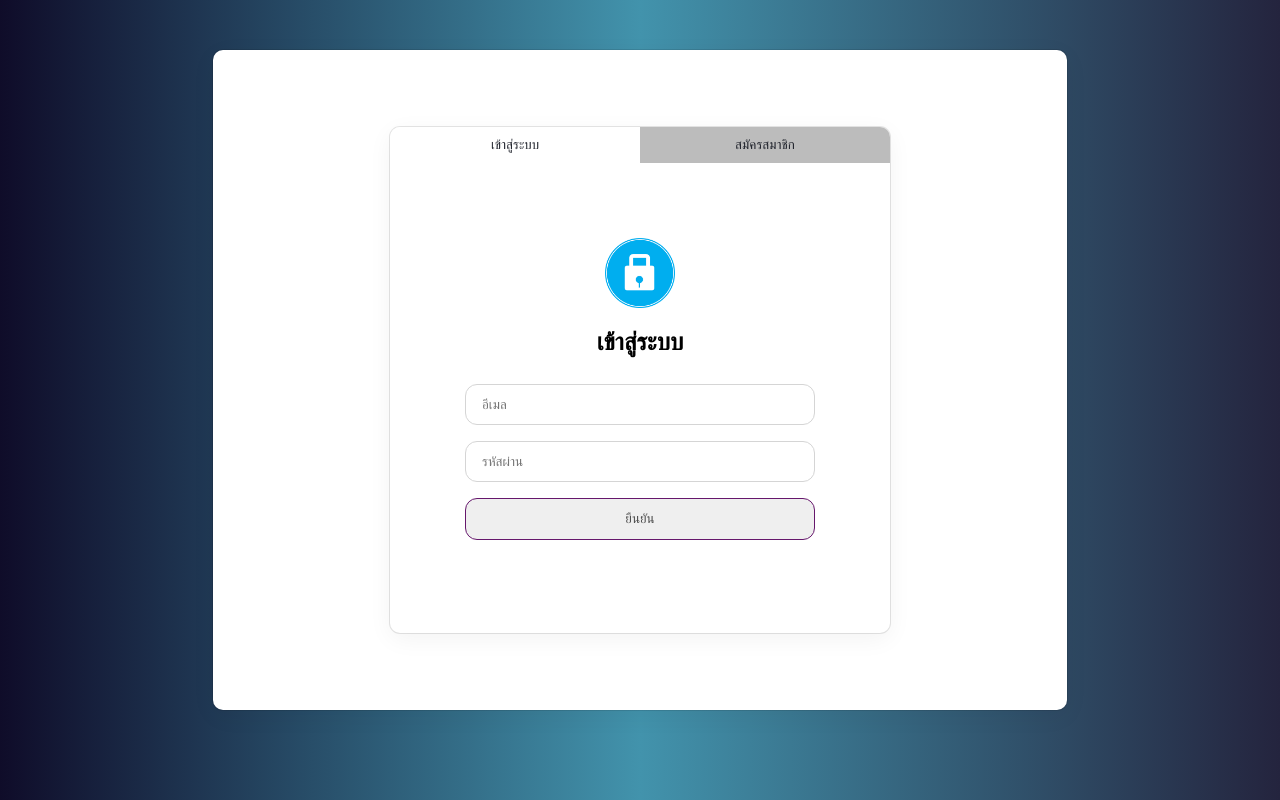
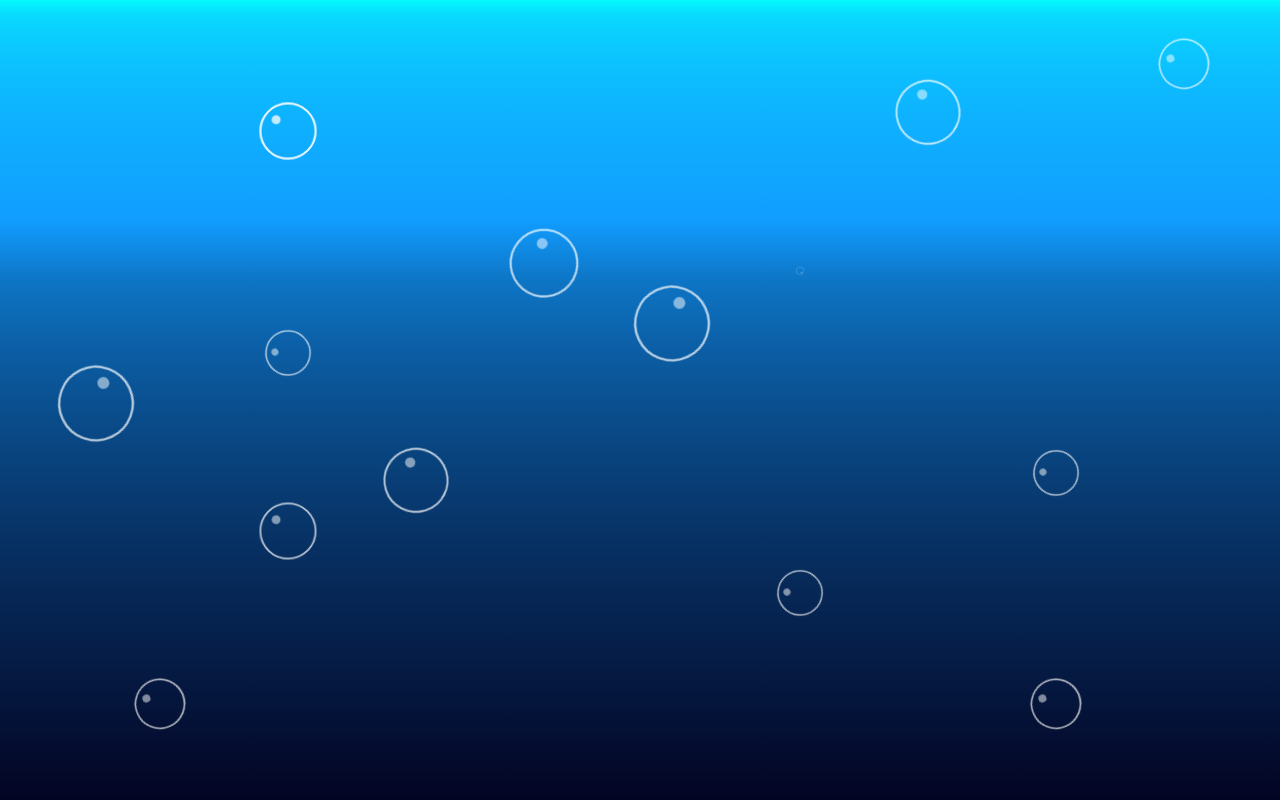
Before and after one commit to hipposama/website-todo, a React (Create React App) app: page / in a window 1280 px wide. Built offline with nearby package versions, Linux system fonts and the light colour scheme; a web font is replaced by a local one.

Commit message:
buble animation

```diff
--- a/src/App.js
+++ b/src/App.js
@@ -32,6 +32,7 @@
   const sortedTasks = tasks?.sort((a, b) => new Date(a.date) - new Date(b.date));
 
   return (
+    <body>
     <div className="app">
       {!authToken && <Auth/>}
       {authToken &&
@@ -42,6 +43,25 @@
         <ListItem key={task.id} task={task} getData={getData} />))}
         </>}
     </div>
+    <div class="wrapper">
+      <div><span class="dot"></span></div>
+      <div><span class="dot"></span></div>
+      <div><span class="dot"></span></div>
+      <div><span class="dot"></span></div>
+      <div><span class="dot"></span></div>
+      <div><span class="dot"></span></div>
+      <div><span class="dot"></span></div>
+      <div><span class="dot"></span></div>
+      <div><span class="dot"></span></div>
+      <div><span class="dot"></span></div>
+      <div><span class="dot"></span></div>
+      <div><span class="dot"></span></div>
+      <div><span class="dot"></span></div>
+      <div><span class="dot"></span></div>
+      <div><span class="dot"></span></div>
+    </div>
+  </body>
+
   );
 };
 
--- a/src/index.css
+++ b/src/index.css
@@ -268,3 +268,125 @@
     display: block;
     margin: 0 auto;
 }
+
+.wrapper {
+    height: 100%;
+    width: 100%;
+    background: linear-gradient(180deg, #04fafd, 5%, #119dff, 50%, #030423);
+    position: absolute;
+  }
+  .wrapper h1 {
+    top: 50%;
+    left: 50%;
+    transform: translate(-50%, -50%);
+    position: absolute;
+    font-family: sans-serif;
+    letter-spacing: 1px;
+    word-spacing: 2px;
+    color: #fff;
+    font-size: 40px;
+    font-weight: 888;
+    text-transform: uppercase;
+  }
+  .wrapper div {
+    height: 60px;
+    width: 60px;
+    border: 2px solid rgba(255, 255, 255, 0.7);
+    border-radius: 50px;
+    position: absolute;
+    top: 10%;
+    left: 10%;
+    animation: 4s linear infinite;
+  }
+  div .dot {
+    height: 10px;
+    width: 10px;
+    border-radius: 50px;
+    background: rgba(255, 255, 255, 0.5);
+    position: absolute;
+    top: 20%;
+    right: 20%;
+  }
+  .wrapper div:nth-child(1) {
+    top: 20%;
+    left: 20%;
+    animation: animate 8s linear infinite;
+  }
+  .wrapper div:nth-child(2) {
+    top: 60%;
+    left: 80%;
+    animation: animate 10s linear infinite;
+  }
+  .wrapper div:nth-child(3) {
+    top: 40%;
+    left: 40%;
+    animation: animate 3s linear infinite;
+  }
+  .wrapper div:nth-child(4) {
+    top: 66%;
+    left: 30%;
+    animation: animate 7s linear infinite;
+  }
+  .wrapper div:nth-child(5) {
+    top: 90%;
+    left: 10%;
+    animation: animate 9s linear infinite;
+  }
+  .wrapper div:nth-child(6) {
+    top: 30%;
+    left: 60%;
+    animation: animate 5s linear infinite;
+  }
+  .wrapper div:nth-child(7) {
+    top: 70%;
+    left: 20%;
+    animation: animate 8s linear infinite;
+  }
+  .wrapper div:nth-child(8) {
+    top: 75%;
+    left: 60%;
+    animation: animate 10s linear infinite;
+  }
+  .wrapper div:nth-child(9) {
+    top: 50%;
+    left: 50%;
+    animation: animate 6s linear infinite;
+  }
+  .wrapper div:nth-child(10) {
+    top: 45%;
+    left: 20%;
+    animation: animate 10s linear infinite;
+  }
+  .wrapper div:nth-child(11) {
+    top: 10%;
+    left: 90%;
+    animation: animate 9s linear infinite;
+  }
+  .wrapper div:nth-child(12) {
+    top: 20%;
+    left: 70%;
+    animation: animate 7s linear infinite;
+  }
+  .wrapper div:nth-child(13) {
+    top: 20%;
+    left: 20%;
+    animation: animate 8s linear infinite;
+  }
+  .wrapper div:nth-child(14) {
+    top: 60%;
+    left: 5%;
+    animation: animate 6s linear infinite;
+  }
+  .wrapper div:nth-child(15) {
+    top: 90%;
+    left: 80%;
+    animation: animate 9s linear infinite;
+  }
+  @keyframes animate {
+    0% {
+      transform: scale(0) translateY(0) rotate(70deg);
+    }
+    100% {
+      transform: scale(1.3) translateY(-100px) rotate(360deg);
+    }
+  }
```
